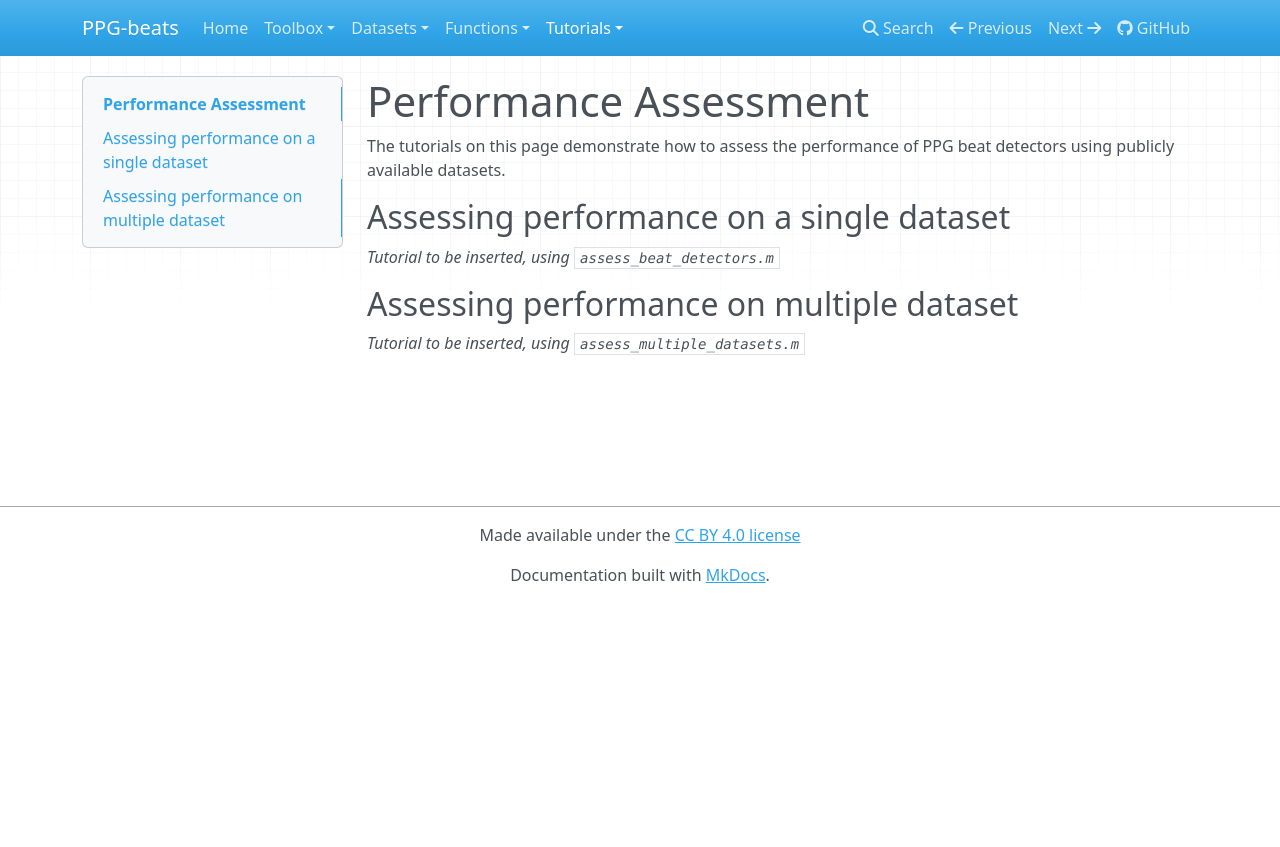
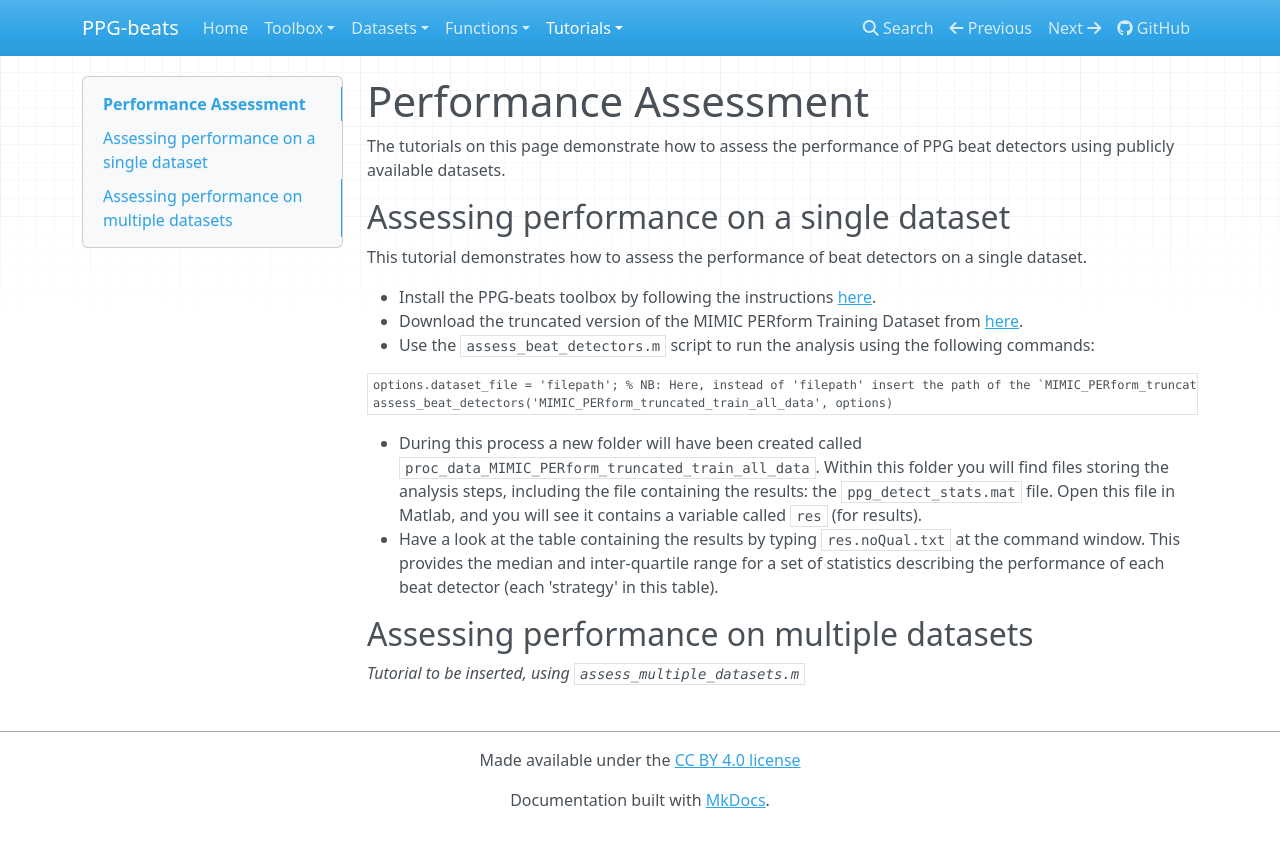
Before and after one commit to peterhcharlton/ppg-beats, an MkDocs documentation site: the page built from docs/tutorials/performance_assessment.md, in a window 1280 px wide. Shown: the top 847 px of the page. Built offline with MkDocs 1.6.1, drawn with Linux system fonts in a browser that asks for light colours; nearby versions of some CDN libraries.

Commit message:
update performance assessment tutorial

````diff
--- a/docs/tutorials/performance_assessment.md
+++ b/docs/tutorials/performance_assessment.md
@@ -4,8 +4,19 @@ The tutorials on this page demonstrate how to assess the performance of PPG beat
 
 ## Assessing performance on a single dataset
 
-_Tutorial to be inserted, using `assess_beat_detectors.m`_
+This tutorial demonstrates how to assess the performance of beat detectors on a single dataset.
 
-## Assessing performance on multiple dataset
+- Install the PPG-beats toolbox by following the instructions [here](/toolbox/getting_started/).
+- Download the truncated version of the MIMIC PERform Training Dataset from [here](https://zenodo.org/record/6967256/files/MIMIC_PERform_truncated_train_all_data.mat?download=1).
+- Use the `assess_beat_detectors.m` script to run the analysis using the following commands:
+```matlab
+options.dataset_file = 'filepath'; % NB: Here, instead of 'filepath' insert the path of the `MIMIC_PERform_truncated_train_all_data.mat` file on your computer, _e.g._ `/Users/petercharlton/Downloads/MIMIC_PERform_truncated_train_all_data.mat`
+assess_beat_detectors('MIMIC_PERform_truncated_train_all_data', options)
+```
+
+- During this process a new folder will have been created called `proc_data_MIMIC_PERform_truncated_train_all_data`. Within this folder you will find files storing the analysis steps, including the file containing the results: the `ppg_detect_stats.mat` file. Open this file in Matlab, and you will see it contains a variable called `res` (for results).
+- Have a look at the table containing the results by typing `res.noQual.txt` at the command window. This provides the median and inter-quartile range for a set of statistics describing the performance of each beat detector (each 'strategy' in this table).
+
+## Assessing performance on multiple datasets
 
 _Tutorial to be inserted, using `assess_multiple_datasets.m`_
````
Also changed, not shown: 3 other files.
